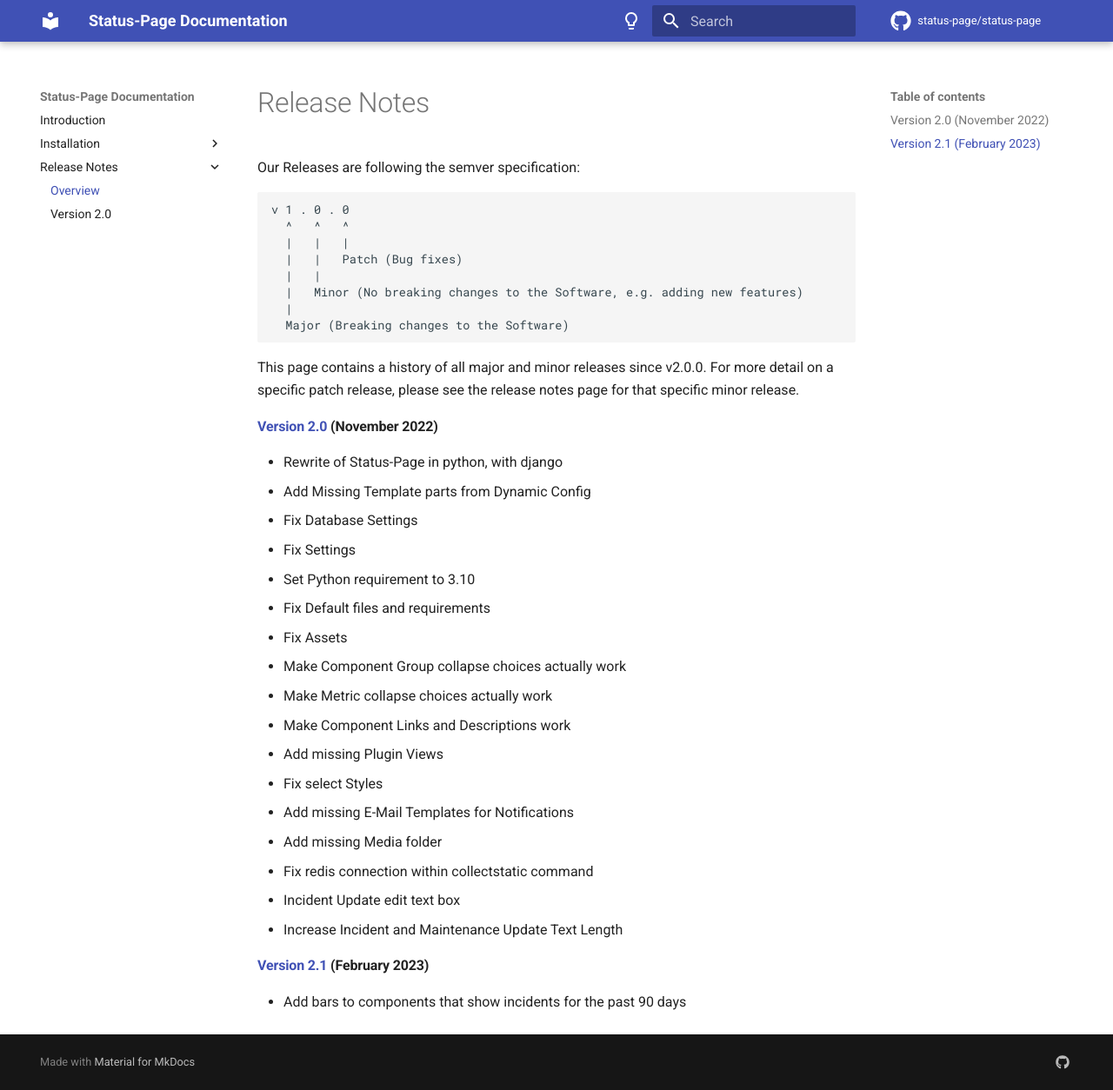
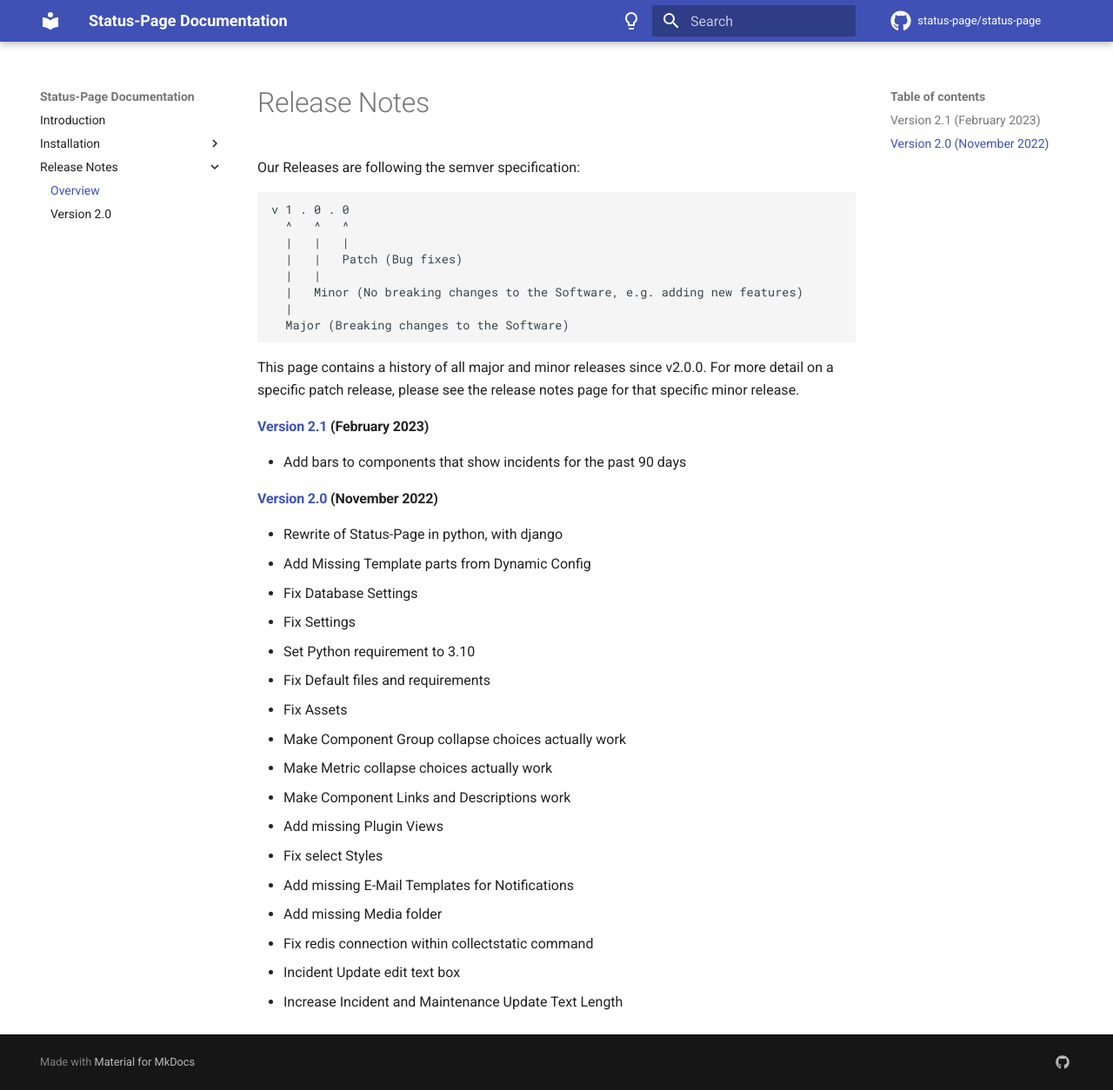
Before and after one commit to Status-Page/Status-Page, an MkDocs documentation site: the page built from docs/release-notes/index.md, in a window 1280 px wide and 1254 px high. Shown: the whole window at 87% size. Built offline with MkDocs 1.6.1 and Material for MkDocs 9.7.7, drawn with Linux system fonts in a browser that asks for light colours; comment, search, counter and statistics services are not loaded; part of the change alters nothing that is shown.

`````diff
--- a/docs/release-notes/index.md
+++ b/docs/release-notes/index.md
@@ -14,6 +14,9 @@ v 1 . 0 . 0
 ````
 
 This page contains a history of all major and minor releases since v2.0.0. For more detail on a specific patch release, please see the release notes page for that specific minor release.
+
+#### [Version 2.1](./version-2.1.md) (February 2023)
+* Add bars to components that show incidents for the past 90 days
 
 #### [Version 2.0](./version-2.0.md) (November 2022)
 * Rewrite of Status-Page in python, with django
@@ -33,7 +36,3 @@ This page contains a history of all major and minor releases since v2.0.0. For m
 * Fix redis connection within collectstatic command
 * Incident Update edit text box
 * Increase Incident and Maintenance Update Text Length
-
-
-#### [Version 2.1](./version-2.1.md) (February 2023)
-* Add bars to components that show incidents for the past 90 days
`````
